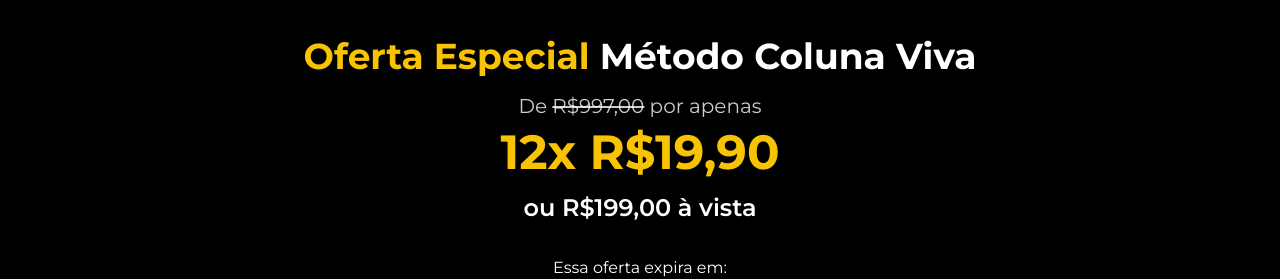
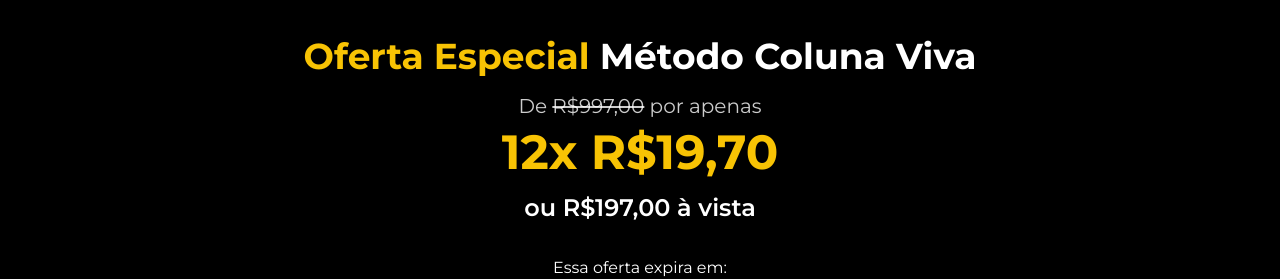
Before and after one commit to diogofrj/landing-page2, a React (Vite) app: page / in a window 1280 px wide. Shown: the part 9520-9799 px from the top of the page. Built offline with nearby package versions, Linux system fonts and the light colour scheme.

Commit message:
Fix Pricing

```diff
--- a/src/components/SpecialOffer.tsx
+++ b/src/components/SpecialOffer.tsx
@@ -33,10 +33,10 @@
             De <span className="line-through">R$997,00</span> por apenas
           </p>
           <p className="text-4xl md:text-5xl font-bold text-[#f8c304] mb-4">
-            12x R$19,90
+            12x R$19,70
           </p>
           <p className="text-2xl font-semibold text-white mb-8">
-            ou R$199,00 à vista
+            ou R$197,00 à vista
           </p>
 
           <div className="mb-8">
```
